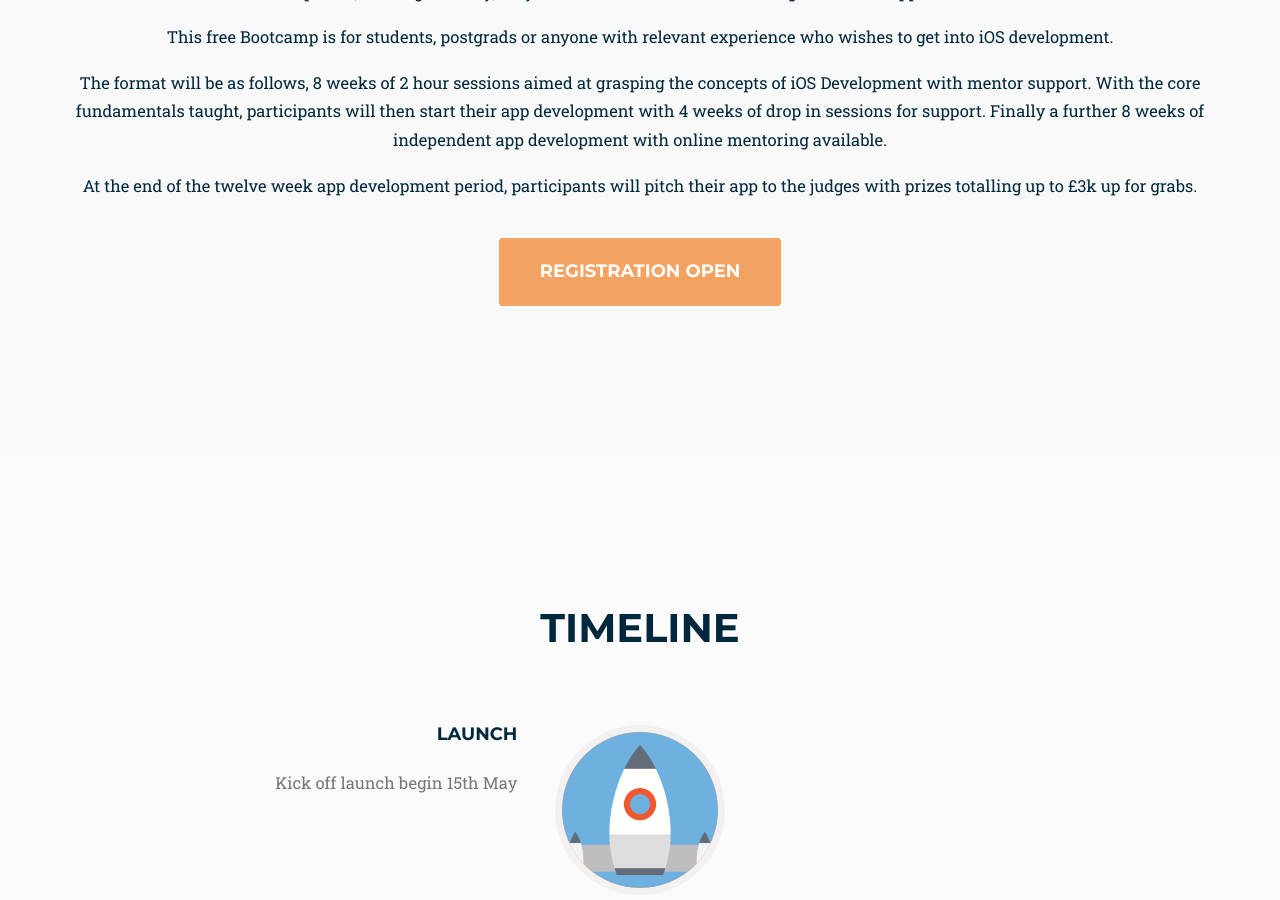
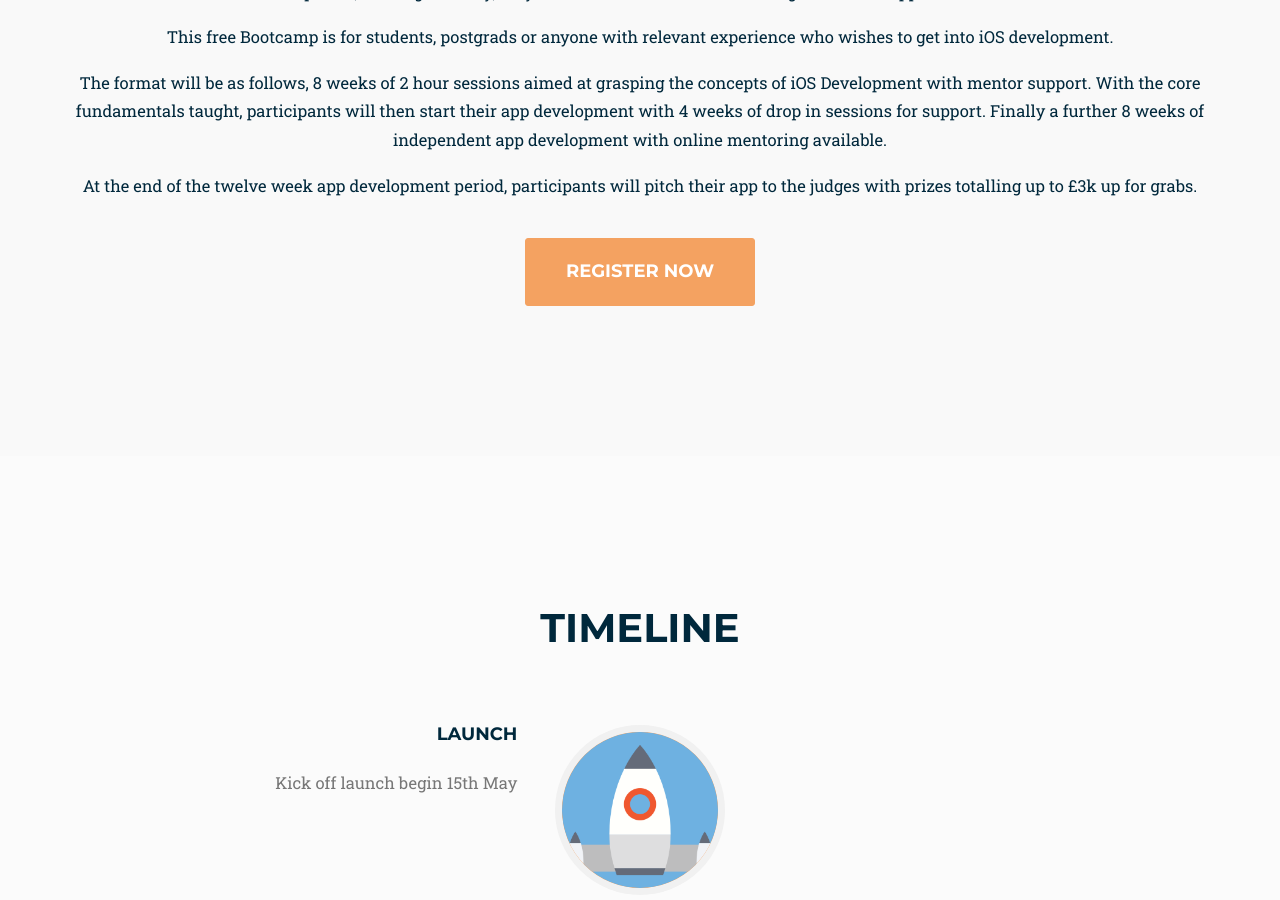
Before and after one commit to ChargedCity/chargedcity.github.io, a Jekyll site: the page built from index.html, in a window 1280 px wide and 900 px high, scrolled down 1215 px. Built offline with Jekyll 4.4.1, drawn with Linux system fonts in a browser that asks for light colours; some web fonts are replaced.

Commit message:
Updated register button

```diff
--- a/_includes/2017_data/about.html
+++ b/_includes/2017_data/about.html
@@ -36,7 +36,7 @@
                 <!-- <div class="video"><iframe src="https://www.facebook.com/plugins/video.php?href=https%3A%2F%2Fwww.facebook.com%2Ffacebook%2Fvideos%2F10153231379946729%2F&width=500&show_text=false&appId=269289086810957&height=280" frameborder="0" allowTransparency="true" allowFullScreen="true"></iframe></div><br> -->
 
                 <br>
-                 <center><a href="https://goo.gl/forms/ZgFcnviGBuKp6uZF3" class="page-scroll btn btn-xl">Registration Open</a></center>
+                 <center><a href="https://goo.gl/forms/ZgFcnviGBuKp6uZF3" class="page-scroll btn btn-xl">Register Now</a></center>
             </div>
         </div>
     </section>
```
